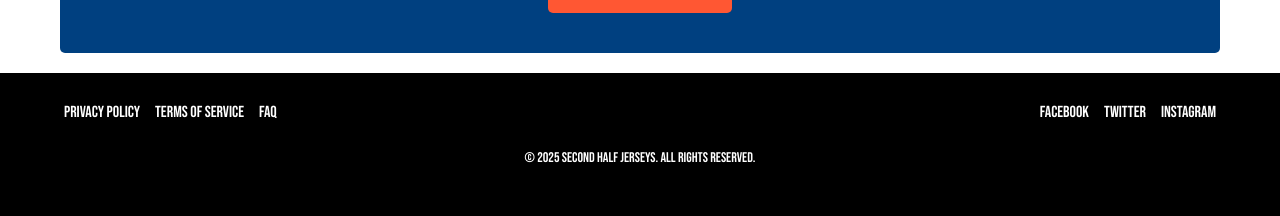
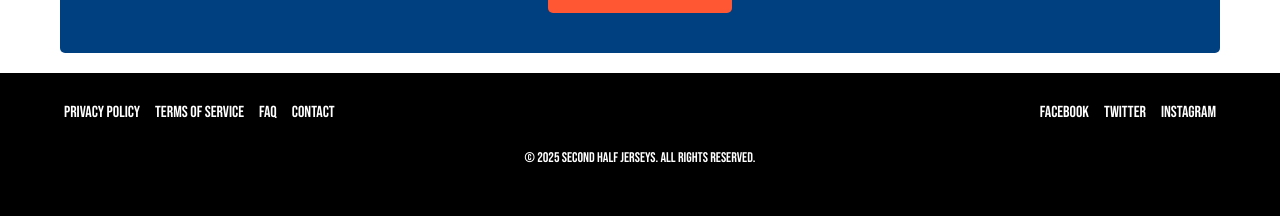
Before and after one commit to g00413157/secondhalfjerseys, a PHP site: page /about.php in a window 1280 px wide. Shown: the part 1471-1687 px from the top of the page. Run offline with PHP 8.4, Linux system fonts and the light colour scheme.

Commit message:
added contact to footer

```diff
--- a/footer.php
+++ b/footer.php
@@ -5,6 +5,7 @@
             <a href="privatepolicy.php">Privacy Policy</a>
             <a href="termsofservice.php">Terms of Service</a>
             <a href="faq.php">FAQ</a>
+            <a href="contact.php">Contact</a>
         </div>
 
         <div class="social-media">
```
